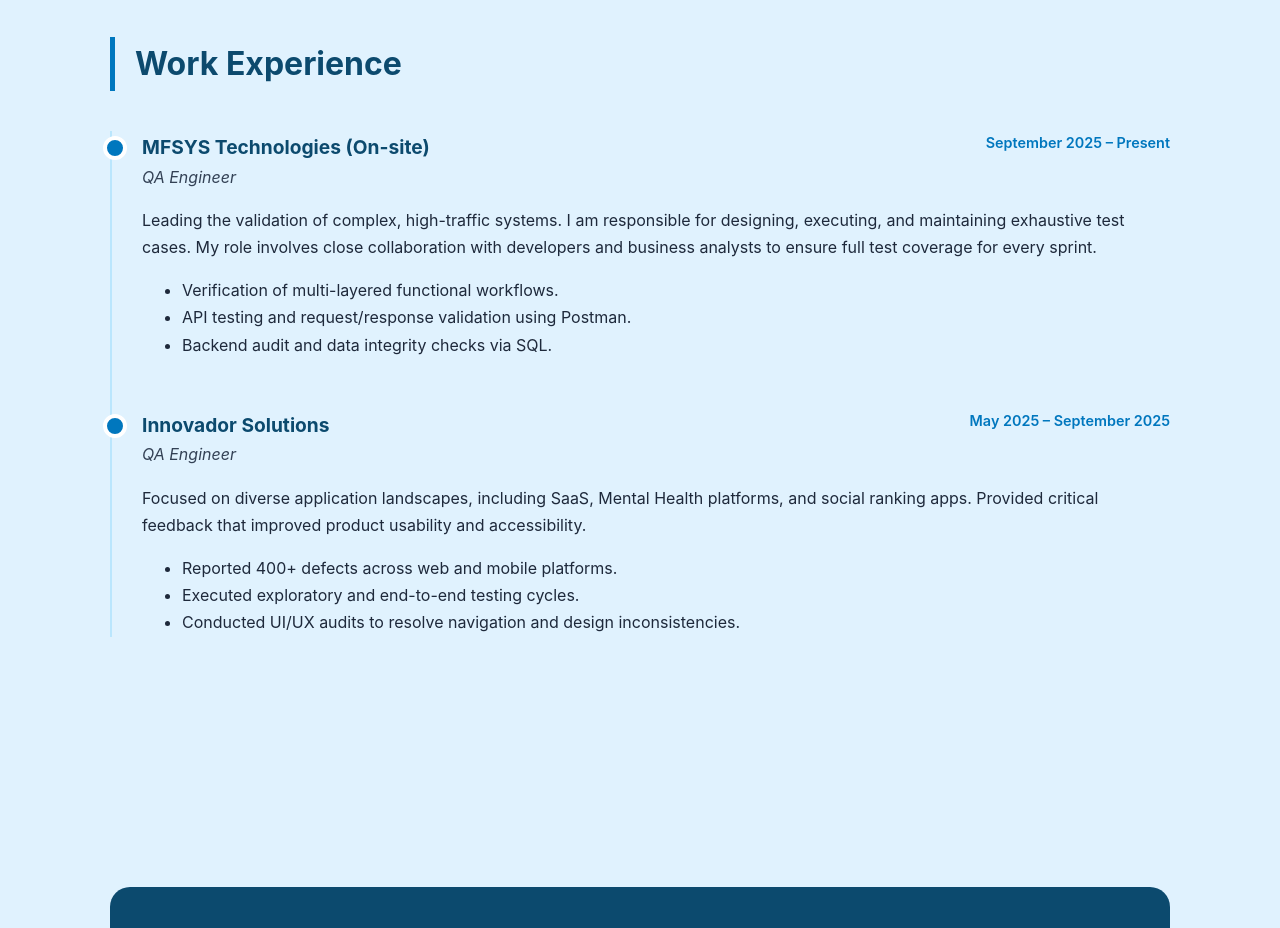
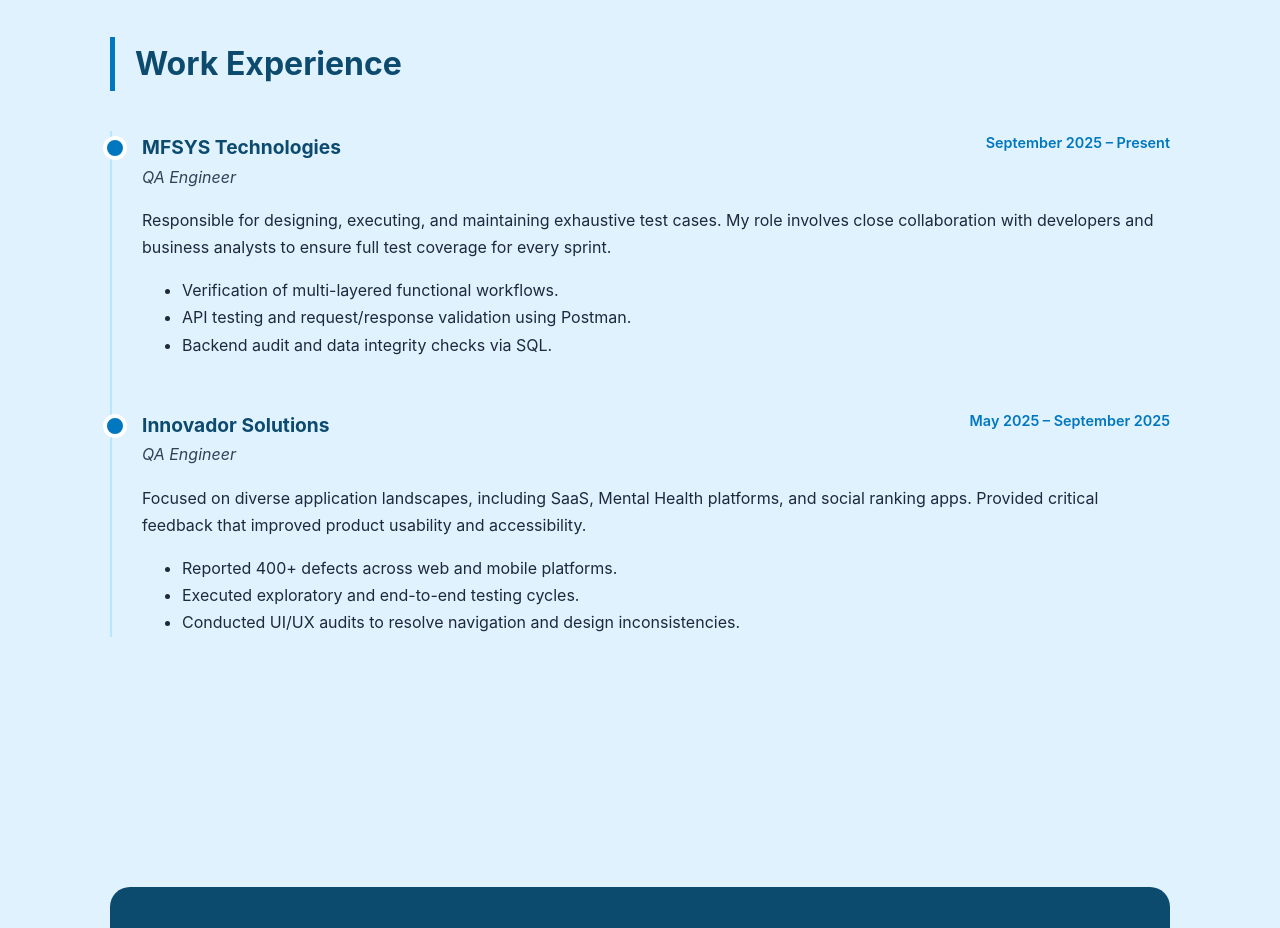
Before and after one commit to Muhammad-Nooh/QA-Tester-Muhammad-Nooh, a plain HTML site: page index.html in a window 1280 px wide. Shown: the part 2140-3068 px from the top of the page. Drawn offline with Linux system fonts and the light colour scheme.

Commit message:
Update index.html

```diff
--- a/index.html
+++ b/index.html
@@ -25,7 +25,6 @@
             line-height: 1.7;
         }
 
-        /* Hero Section */
         header {
             height: 80vh;
             display: flex;
@@ -52,7 +51,6 @@
         h1 { font-size: clamp(2.5rem, 6vw, 4rem); color: var(--deep-ocean); margin: 0; }
         .tagline { font-size: 1.4rem; color: var(--accent-blue); font-weight: 400; max-width: 700px; margin-top: 15px; }
 
-        /* Navigation */
         nav {
             position: sticky; top: 0; background: rgba(255, 255, 255, 0.9);
             backdrop-filter: blur(10px); padding: 20px; text-align: center; z-index: 1000;
@@ -61,11 +59,9 @@
         nav a { color: var(--deep-ocean); text-decoration: none; margin: 0 20px; font-weight: 600; font-size: 0.9rem; transition: 0.3s; }
         nav a:hover { color: var(--accent-blue); }
 
-        /* General Layout */
         section { padding: 80px 20px; max-width: 1100px; margin: auto; }
         .section-title { font-size: 2rem; color: var(--deep-ocean); margin-bottom: 40px; border-left: 5px solid var(--accent-blue); padding-left: 20px; }
 
-        /* About & Methodology */
         .grid-two { display: grid; grid-template-columns: 1fr 1fr; gap: 40px; }
         @media (max-width: 768px) { .grid-two { grid-template-columns: 1fr; } }
 
@@ -80,7 +76,6 @@
         .method-card:hover { transform: translateY(-5px); border-color: var(--accent-blue); }
         .method-card h3 { color: var(--accent-blue); margin-top: 0; }
 
-        /* Experience Timeline */
         .timeline { position: relative; padding-left: 30px; border-left: 2px solid var(--arctic-ice); }
         .timeline-item { margin-bottom: 50px; position: relative; }
         .timeline-item::before {
@@ -93,11 +88,9 @@
         .date { font-weight: 600; color: var(--accent-blue); font-size: 0.9rem; }
         .role { display: block; font-style: italic; margin-bottom: 10px; color: var(--storm-gray); }
 
-        /* Skills Tag Cloud */
         .skills-container { display: flex; flex-wrap: wrap; gap: 12px; }
         .skill-tag { background: white; border: 1px solid var(--ice-border); padding: 8px 20px; border-radius: 50px; font-weight: 600; color: var(--deep-ocean); font-size: 0.9rem; }
 
-        /* Call to Action */
         .cta-box {
             background: var(--deep-ocean); color: white; padding: 60px;
             border-radius: 20px; text-align: center; margin-top: 40px;
@@ -177,11 +170,11 @@
 
         <div class="timeline-item">
             <div class="exp-header">
-                <span class="company">MFSYS Technologies (On-site)</span>
+                <span class="company">MFSYS Technologies</span>
                 <span class="date">September 2025 – Present</span>
             </div>
             <span class="role">QA Engineer</span>
-            <p>Leading the validation of complex, high-traffic systems. I am responsible for designing, executing, and maintaining exhaustive test cases. My role involves close collaboration with developers and business analysts to ensure full test coverage for every sprint.</p>
+            <p>Responsible for designing, executing, and maintaining exhaustive test cases. My role involves close collaboration with developers and business analysts to ensure full test coverage for every sprint.</p>
             <ul>
                 <li>Verification of multi-layered functional workflows.</li>
                 <li>API testing and request/response validation using Postman.</li>
```
